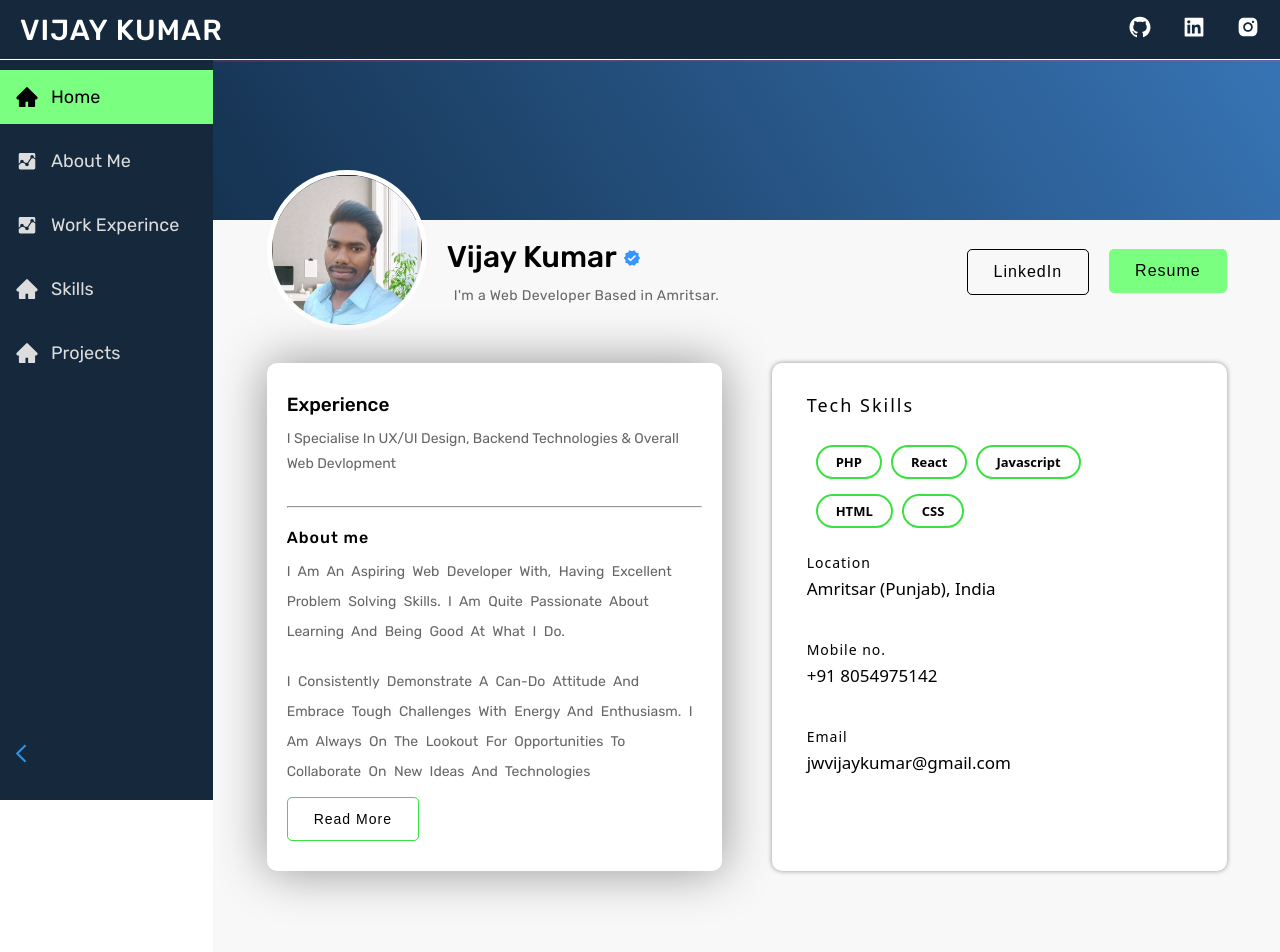
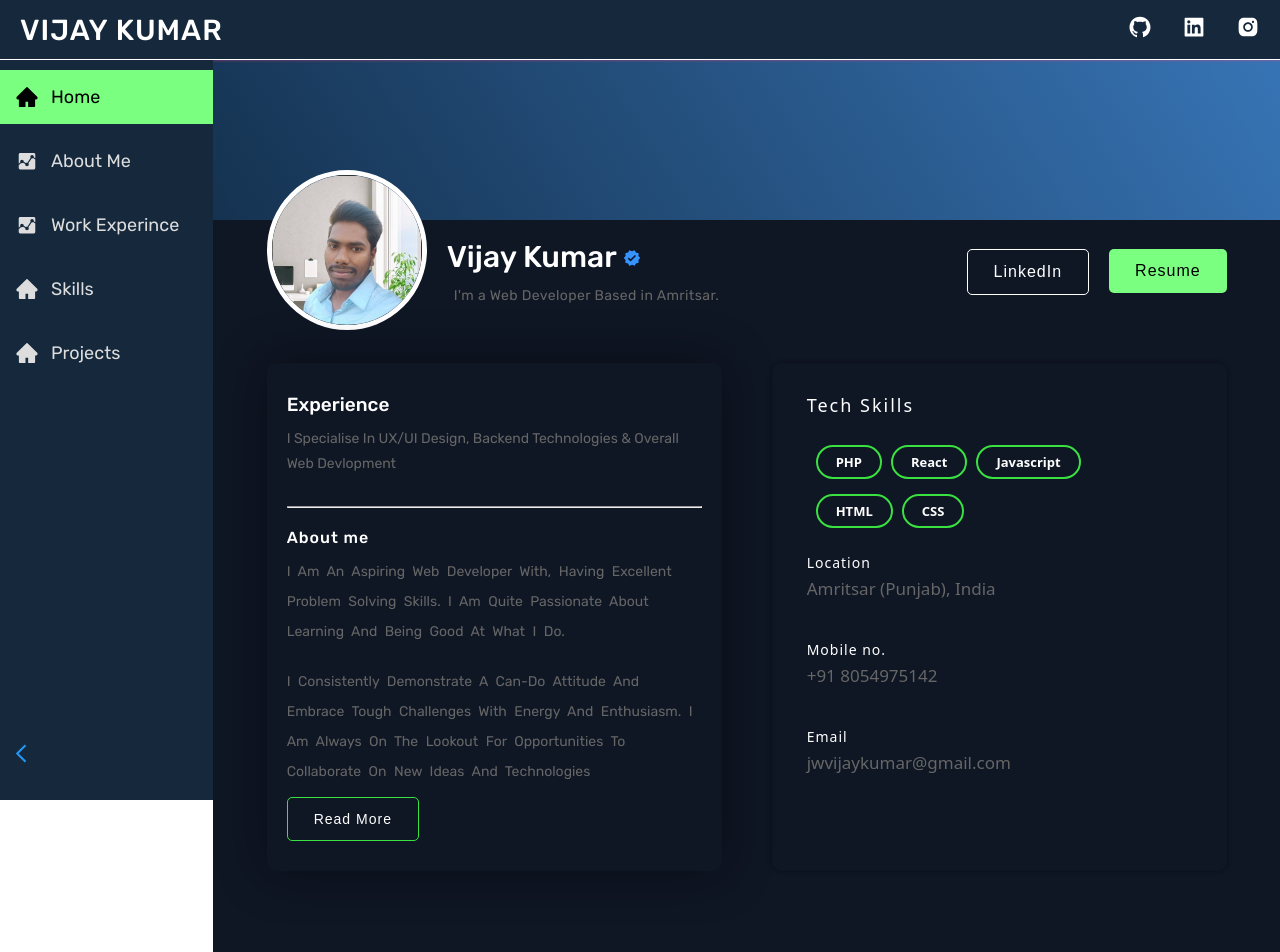
Before and after one commit to Vijaykumar308/portfolio, a React (Create React App) app: page / in a window 1280 px wide. Shown: the top 952 px of the page. Built offline with nearby package versions, Linux system fonts and the light colour scheme; the HTML template or start-up script is replaced by a standard one.

Commit message:
home page darkmode feature done

```diff
--- a/public/index.html
+++ b/public/index.html
@@ -16,7 +16,7 @@
 <link rel="preconnect" href="https://fonts.gstatic.com" crossorigin>
 <link href="https://fonts.googleapis.com/css2?family=Rubik:wght@300;400;500&display=swap" rel="stylesheet">
   </head>
-  <body class="light-mode">
+  <body class="dark-mode">
     <noscript>You need to enable JavaScript to run this app.</noscript>
     <div id="root"></div>
 
--- a/src/Pages/Home/home.css
+++ b/src/Pages/Home/home.css
@@ -70,6 +70,7 @@
 }
 .linkedInButton {
     border: .1rem solid var(--text-color);
+    color: var(--text-color);
 }
 
 /* ================================ */
@@ -96,11 +97,12 @@
     box-shadow: 0rem 0rem 5rem 0rem rgb(0 0 0 / 41%);
     padding: 3rem 2rem;
     border-radius: 1rem;
-    background-color: #fff;
+    /* background-color: #fff; */
 }
 .experience h2{
     font-size: 1.9rem;
     font-weight: 500;
+    color: var(--heading-color);
     /* padding: 1rem 0rem; */
 }
 .experience p{
@@ -118,6 +120,7 @@
     font-size: 1.6rem;
     font-weight: 500;
     letter-spacing: .1rem;
+    color: var(--heading-color);
 }
 .experience .para{
     line-height: 3rem;
@@ -127,10 +130,11 @@
 .readmore{
     border: .1rem solid var(--secondary-color-500);
     font-size: 1.4rem;
+    color: var(--heading-color);
 }
 .readmore:hover{
     background-color: var(--secondary-color-100);
-    color: #000;
+    color: var(--heading-color);
 }
 /* ========== */
 .homePageAbout .skillsSection{
@@ -138,7 +142,7 @@
     box-shadow: 0px 0px .5rem 0px rgb(0 0 0 / 41%);
     padding: 3rem 2rem;
     border-radius: 1rem;
-    background-color: #fff;
+    /* background-color: #fff; */
 }
 .homePageAbout .skills{
     margin: 0;
@@ -154,13 +158,12 @@
     font-weight: 400;
     letter-spacing: .2rem;
     margin-bottom: 1.3rem;
+    color: var(--heading-color);
 }
 .skillsSection .skills-design{
     /* margin-left: 23px; */
     /* background: red; */
     display: inline-flex;
-
-
     padding: .6rem 1.8rem;
     border: .2rem solid var(--secondary-color-500);
     border-radius: 1.8rem;
@@ -168,15 +171,18 @@
     font-weight: 600;
     margin-left: .9rem;
     margin-top: 1.5rem;
+    color: var(--heading-color);
 }
 .skillsSection h5{
     font-size: 1.4rem;
     margin-bottom: .5rem;
     font-weight: 500;
     letter-spacing: 1px;
+    color: var(--heading-color);
 }
 .skillsSection span{
     font-size: 1.7rem;
+    color: #666;
 }
 
 /* ==================== Technologies =========================== */
@@ -188,6 +194,7 @@
     font-size: 4rem;
     letter-spacing: .3rem;
     font-weight: 300;
+    color: var(--heading-color);
 }
 .technologies > p{
     padding: 2rem 0px;
```
